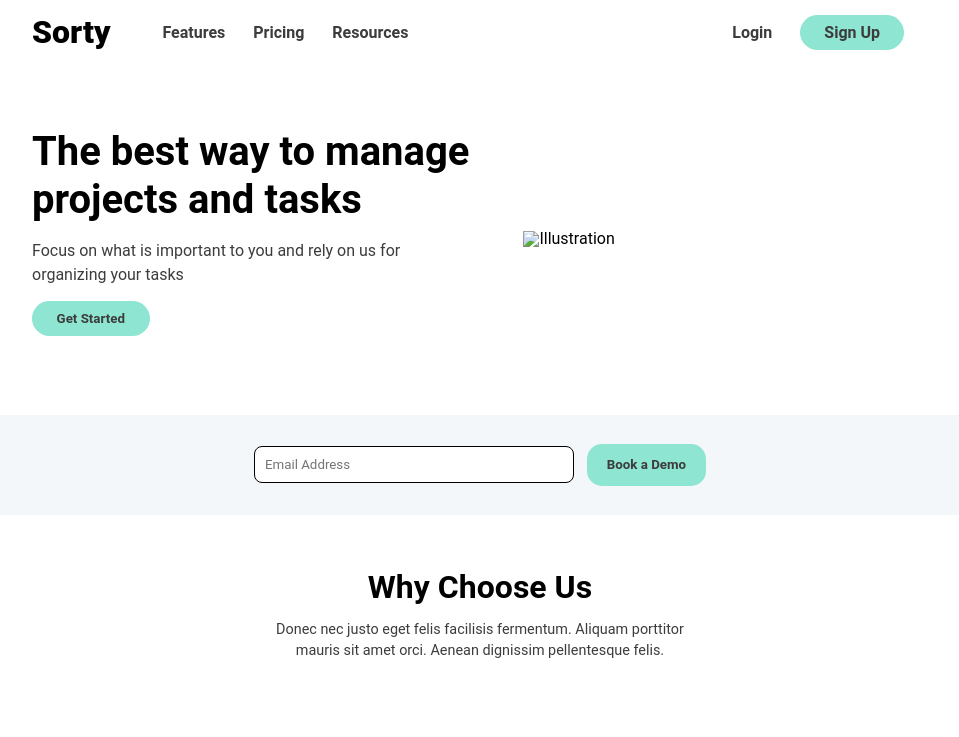
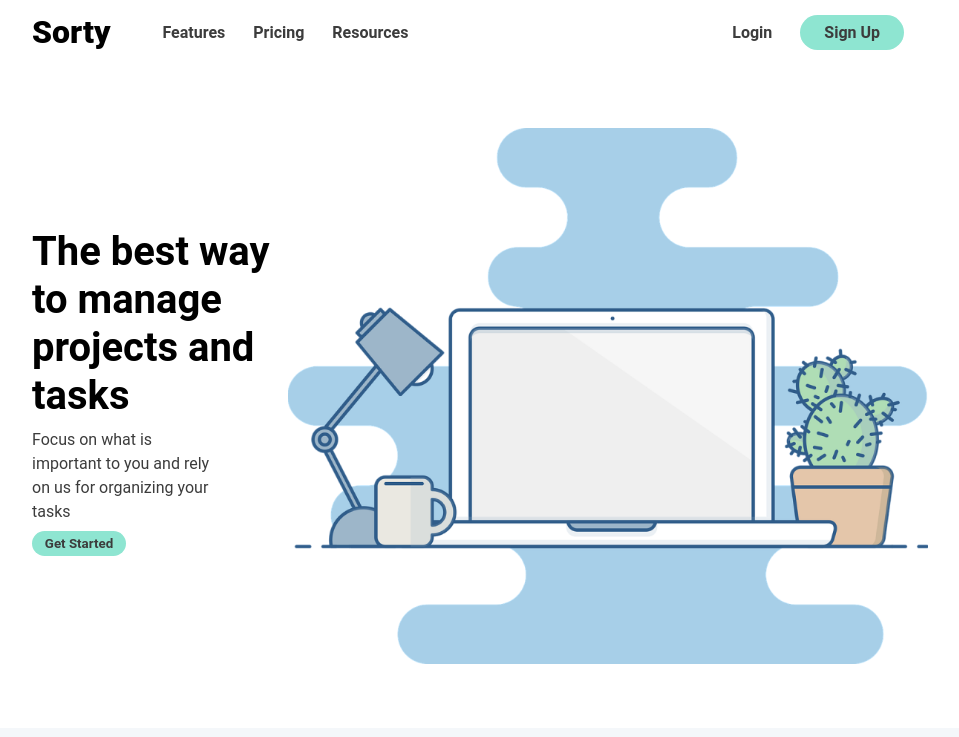
Before and after one commit to riavarghese/riavarghese.github.io, a plain HTML site: page index.html in a window 1280 px wide. Shown: the top 737 px of the page, without its empty margins (160-1119 px from the left). Drawn offline with Linux system fonts and the light colour scheme.

Commit message:
Update index.html

```diff
--- a/index.html
+++ b/index.html
@@ -29,7 +29,7 @@
         </p>
         <button class="get-started">Get Started</button>
       </div>
-      <img src="../img/illustration.png" alt="Illustration" />
+      <img src="illustration.png" alt="Illustration" />
     </main>
 
     <div class="email">
```
